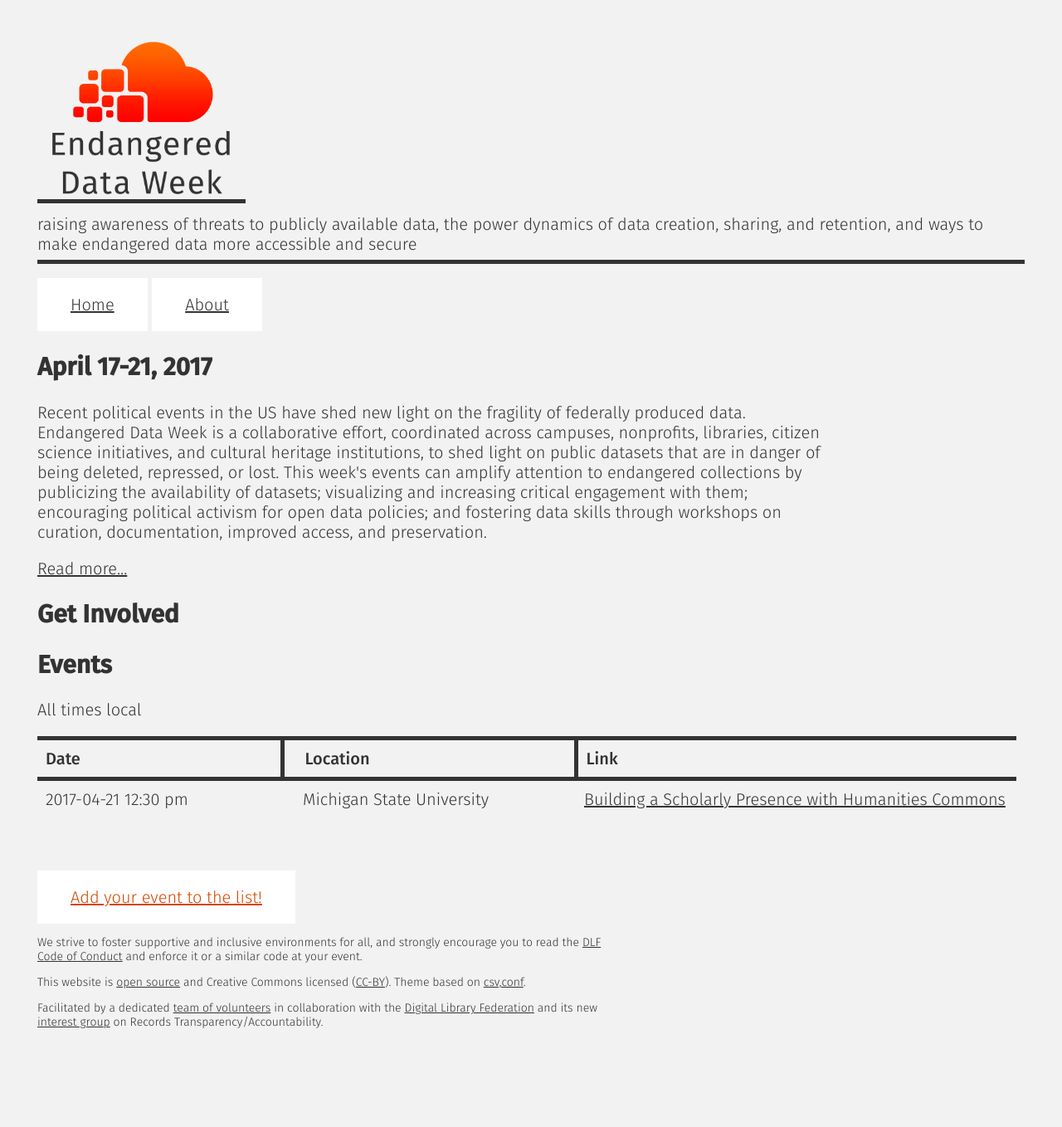
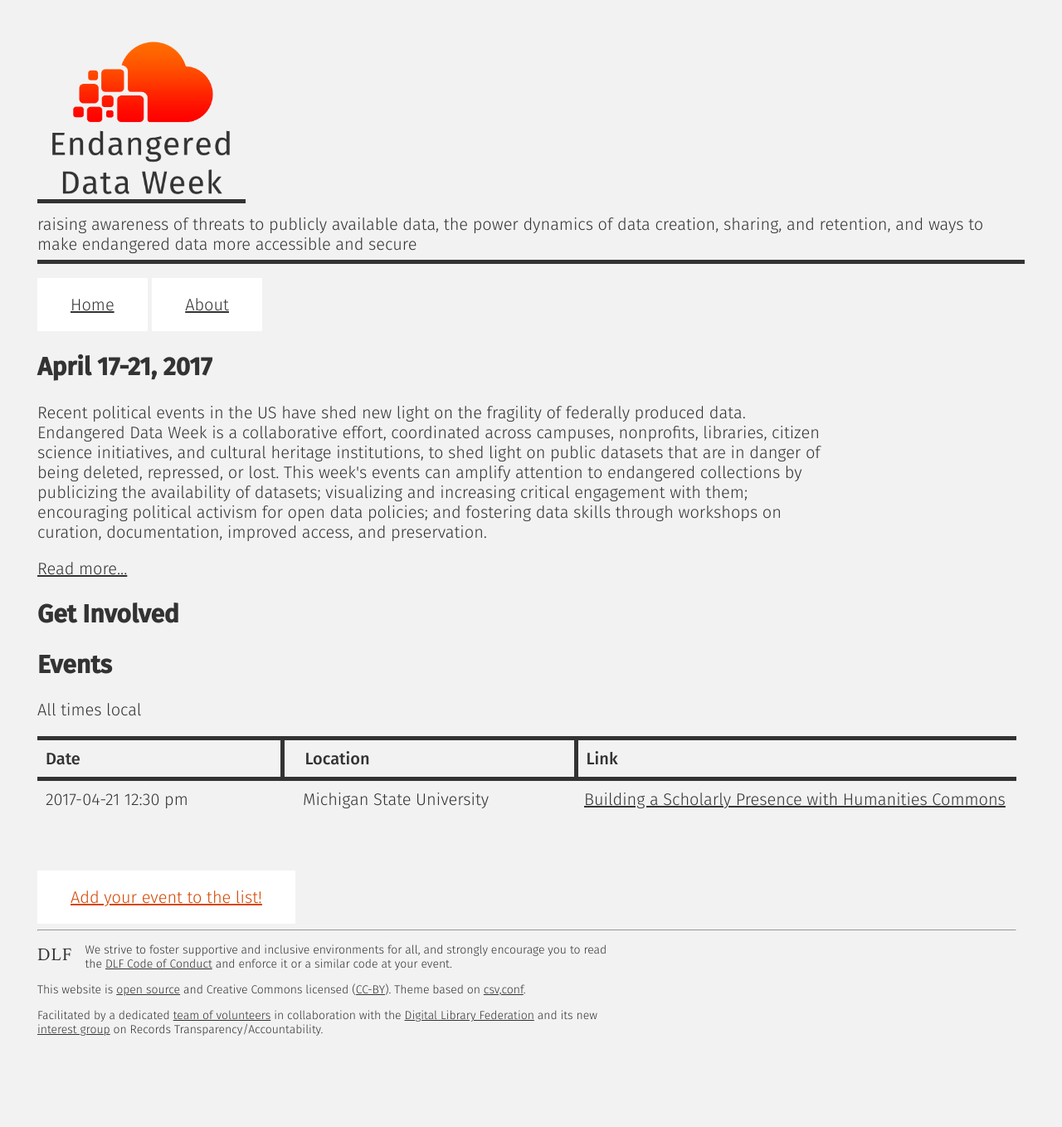
Before and after one commit to endangereddataweek/endangereddataweek.org, a Jekyll site: the page built from index.html, in a window 1280 px wide. Shown: the whole page at 83% size. Built offline with Jekyll 4.4.1, drawn with Linux system fonts in a browser that asks for light colours; nearby versions of some CDN libraries; a style sheet for code colours, icons or effects is not loaded.

Commit message:
Update footer with DLF logo

```diff
--- a/_includes/footer.html
+++ b/_includes/footer.html
@@ -1,13 +1,40 @@
 <footer>
+
+  <hr />
+
   <p class="sixty">
+    <span class="logo">
+      <a href="https://www.diglib.org">
+        <i class="icon-dlf-logo dlf-color"></i>
+        <span class="dlf-font">DLF</span>
+      </a>
+    </span>
     We strive to foster supportive and inclusive environments for all, and strongly encourage you to read the <a href="https://www.diglib.org/about/code-of-conduct/" title="DLF Code of Conduct">DLF Code of Conduct</a> and enforce it or a similar code
-        at your event.</p>
-    <p>
+    at your event.
+  </p>
   <p class="sixty">This website is <a href="{{ site.repository }}" title="Website source code on GitHub">open source</a> and Creative Commons licensed (<a href="http://creativecommons.org/licenses/by/4.0/">CC-BY</a>). Theme based on <a href="https://csvconf.com/">csv,conf</a>.</p>
   <p class="sixty">
     Facilitated by a dedicated <a href='/about/'>team of volunteers</a> in collaboration with the <a href="https://diglib.org/">Digital Library Federation</a> and its new <a href="https://www.diglib.org/transparency-accountability/">interest group</a>            on Records Transparency/Accountability.
   </p>
+
 </footer>
 
 <script src="https://code.jquery.com/jquery-3.1.1.min.js" integrity="sha256-hVVnYaiADRTO2PzUGmuLJr8BLUSjGIZsDYGmIJLv2b8=" crossorigin="anonymous"></script>
 <script src="js/scripts.js"></script>
+{% for js in page.javascript %}
+   <script src="{{ js }}"></script>
+{% endfor %}
+
+<script type="application/ld+json">
+{
+  "@context": "http://schema.org",
+  "@type": "WebPage",
+  "name": "{{ page.title }}",
+  "description": "{{ page.content | strip_html | xml_escape | truncate: 200 }}",
+  "publisher": {
+    "@type": "EducationalOrganization",
+    "name": "Endangered Data Week"
+  },
+  "license": "https://creativecommons.org/licenses/by-by/4.0/legalcode"
+}
+</script>
--- a/_includes/top.html
+++ b/_includes/top.html
@@ -4,13 +4,15 @@
     <meta http-equiv="x-ua-compatible" content="ie=edge">
     <title>{{ site.title }} - {{ site.date }}</title>
      <meta name="viewport" content="width=device-width, initial-scale=1">
-    <link href="https://fonts.googleapis.com/css?family=Fira+Sans:300,500" rel="stylesheet">
+    <link href="https://fonts.googleapis.com/css?family=Fira+Sans:300,500|Crimson+Text" rel="stylesheet">
+    <link rel="stylesheet" href="https://cdn.rawgit.com/clirdlf/logo-fonts/master/style.min.css">
+    {% for css in page.css %}
+    <link rel="stylesheet" href="{{ css | prepend: site.baseurl }}">
+    {% endfor %}
     <link href="/css/style.css" rel="stylesheet">
-
     <meta name="viewport" content="width=device-width, initial-scale=1">
-
     {% include twitter-card.html %}
     {% include opengraph.html %}
-
+    <link rel="canonical" href="{{ page.url | replace:'index.html','' | prepend: site.baseurl | prepend: site.url }}">
     <script src="js/vendor/modernizr.js"></script>
   </head>
--- a/css/style.css
+++ b/css/style.css
@@ -185,3 +185,17 @@
   font-size: 14px;
   font-weight: 200;
 }
+
+.dlf-font { font-family: 'Crimson Text', serif; }
+.dlf-color { color: #046BA5; }
+.logo {
+  float: left;
+  padding-right: 15px;
+  font-size: 22px;
+  letter-spacing: 1px;
+  margin-bottom: 0;
+}
+
+.logo a {
+  text-decoration: none;
+}
```
Lines whose indentation alone changed are shown as unchanged.
